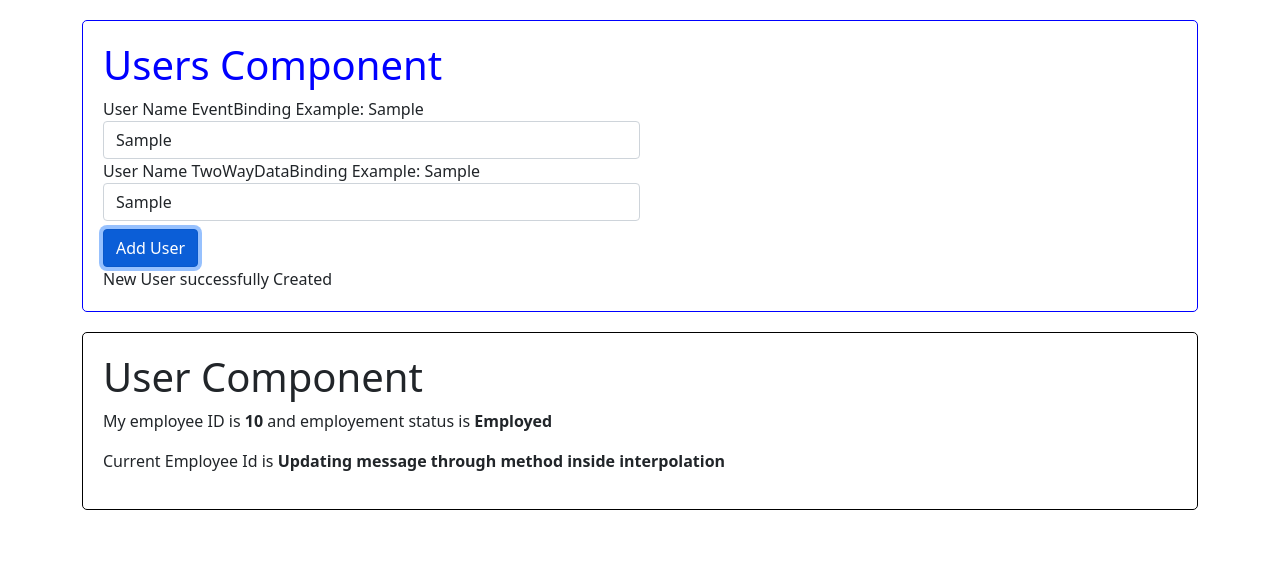
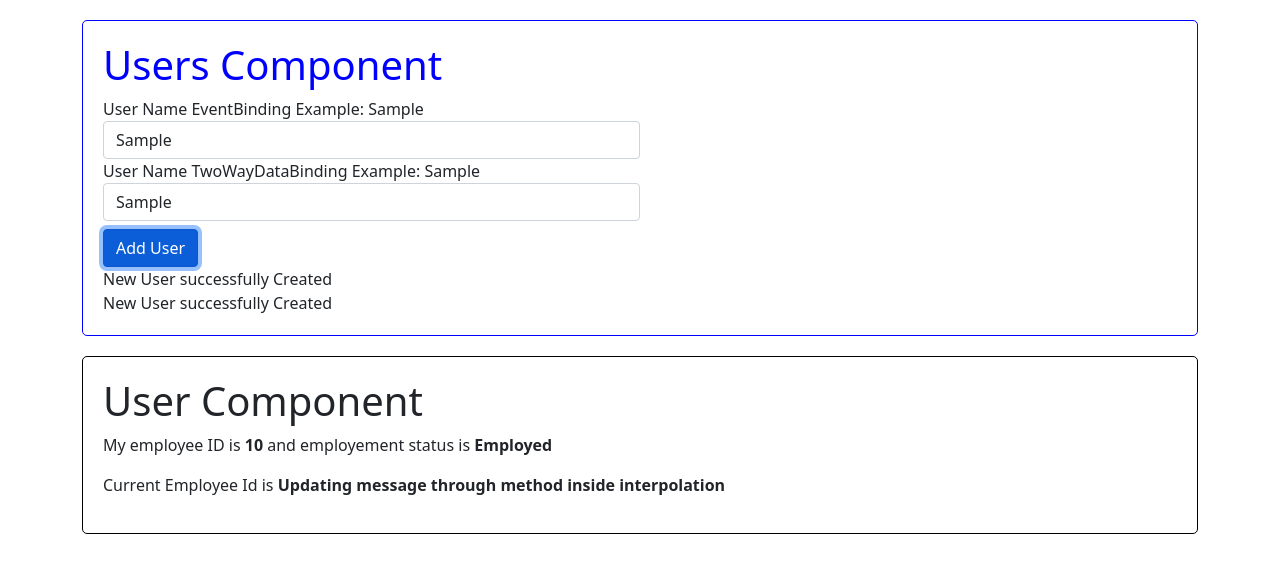
Before and after one commit to pateba06/AngularApp-AllTopicInOne, an Angular app in the folder angularAllTopicInOneApp/: page / in a window 1280 px wide. Both pictures are taken after typing "Sample", "Sample" into the empty fields and a click on the button "Add User". Shown: the top 572 px of the page. Built offline with nearby package versions, Linux system fonts and the light colour scheme.

Commit message:
*ngIf example

```diff
--- a/angularAllTopicInOneApp/src/app/users/users.component.html
+++ b/angularAllTopicInOneApp/src/app/users/users.component.html
@@ -15,6 +15,8 @@
   <button class="btn btn-primary" [disabled]="!allowUser" (click)="changeUserStatus()">Add User</button>
   <!-- Event Binding Example  -->
   <div>{{userStatus}}</div>
+    <!-- *ngIf Example --it will only come if user clicks on add user  -->
+    <div *ngIf="isUserCreated">{{userStatus}}</div>
 </div>
 
 <app-user></app-user>
--- a/angularAllTopicInOneApp/src/app/users/users.component.ts
+++ b/angularAllTopicInOneApp/src/app/users/users.component.ts
@@ -14,6 +14,8 @@ export class UsersComponent implements OnInit {
   userName = '';
   // userNameTwoWayDataBinding we created for twoWayBinding
   userNameTwoWayDataBinding ='';
+  // isUserCreated we created for *ngIf
+  isUserCreated = false;
 
   constructor() {
     // Using setTimeOut to enable the button. The button which we have used for property binding
@@ -28,6 +30,8 @@ export class UsersComponent implements OnInit {
   // below method we created for eventBinding example. this method will assign value to userStatus
   changeUserStatus(){
     this.userStatus = "New User successfully Created"
+    // this will triger *ngIf
+    this.isUserCreated = true;
   }
 
   //this method we created to show event binding using $event reserve word
```
Also changed, not shown: 1 other file (tests, documents, lock files or other folders).
